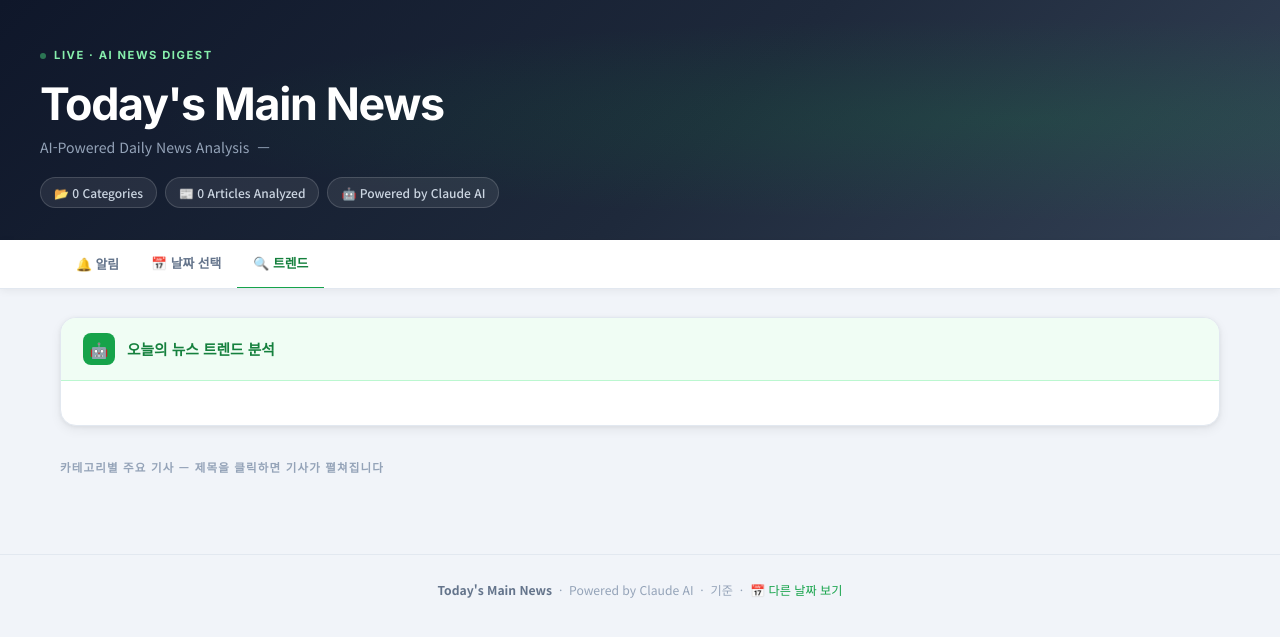
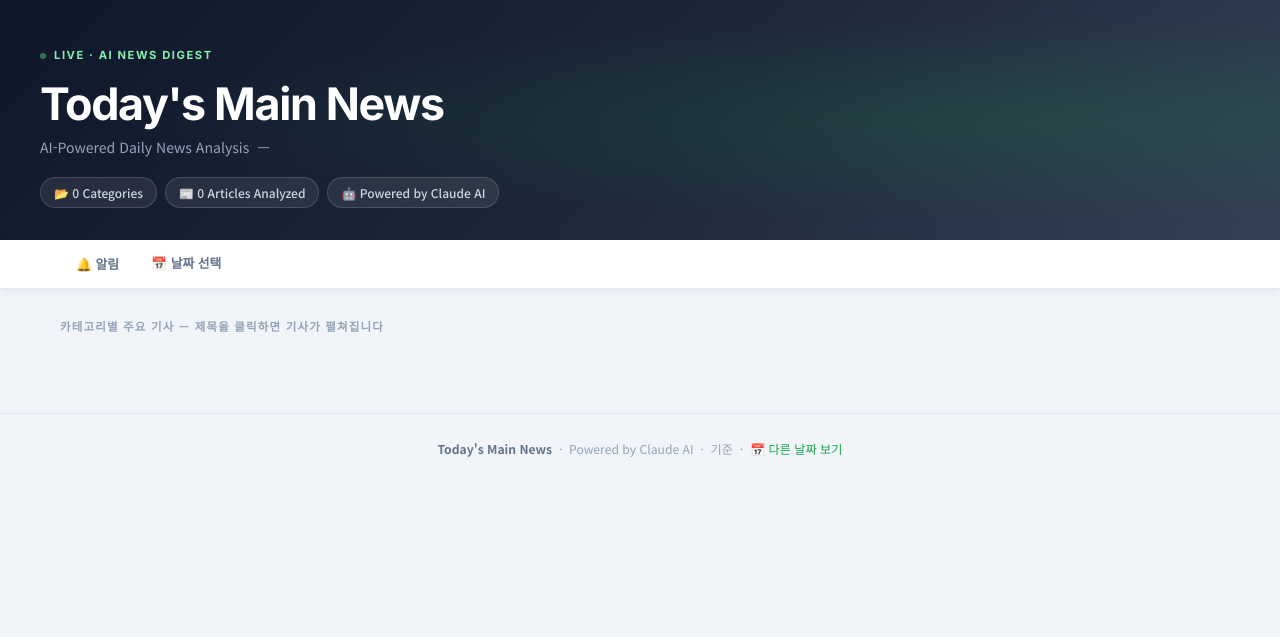
Before and after one commit to suhun1105-cmd/Today-s-Main-News, a Flask app: template templates/report.html in a window 1280 px wide. Shown: the top 637 px of the page. Run offline with Flask 3, Linux system fonts and the light colour scheme; the template is opened without the code that fills it, so the values that code supplies are empty.

Commit message:
chore: remove trend section from report

```diff
--- a/templates/report.html
+++ b/templates/report.html
@@ -437,7 +437,6 @@
   <div class="tab-list">
     <button class="notif-btn" id="notifBtn" data-notification-button>🔔 알림</button>
     <a class="tab-item" href="/">📅 날짜 선택</a>
-    <a class="tab-item" href="#trend">🔍 트렌드</a>
     {% for cat in categories %}
     <a class="tab-item" href="#cat-{{ cat.id }}">{{ cat.emoji }} {{ cat.name }}</a>
     {% endfor %}
@@ -446,17 +445,6 @@
 </nav>
 
 <main>
-
-  <!-- 트렌드 분석 -->
-  <div class="trend-card" id="trend">
-    <div class="trend-header">
-      <div class="trend-icon">🤖</div>
-      <h2>오늘의 뉴스 트렌드 분석</h2>
-    </div>
-    <div class="trend-body">
-      <div class="trend-content" id="trend-content">{{ trends }}</div>
-    </div>
-  </div>
 
   <!-- 카테고리 그리드 -->
   <div class="section-label">카테고리별 주요 기사 — 제목을 클릭하면 기사가 펼쳐집니다</div>
@@ -595,9 +583,6 @@
     return text;
   }
 
-  const tc = document.getElementById('trend-content');
-  if (tc) tc.innerHTML = renderMarkdown(tc.textContent);
-
   /* ── 탭 활성화 (스크롤 위치 기반) ── */
   const tabs = document.querySelectorAll('.tab-item');
   const ioOpts = { threshold: 0.2, rootMargin: '-60px 0px 0px 0px' };
@@ -616,7 +601,7 @@
   }, ioOpts);
 
   document.querySelectorAll('[id]').forEach(el => {
-    if (el.id === 'trend' || el.id.startsWith('cat-')) io.observe(el);
+    if (el.id.startsWith('cat-')) io.observe(el);
   });
 </script>
 <script src="/static/notifications.js"></script>
```
